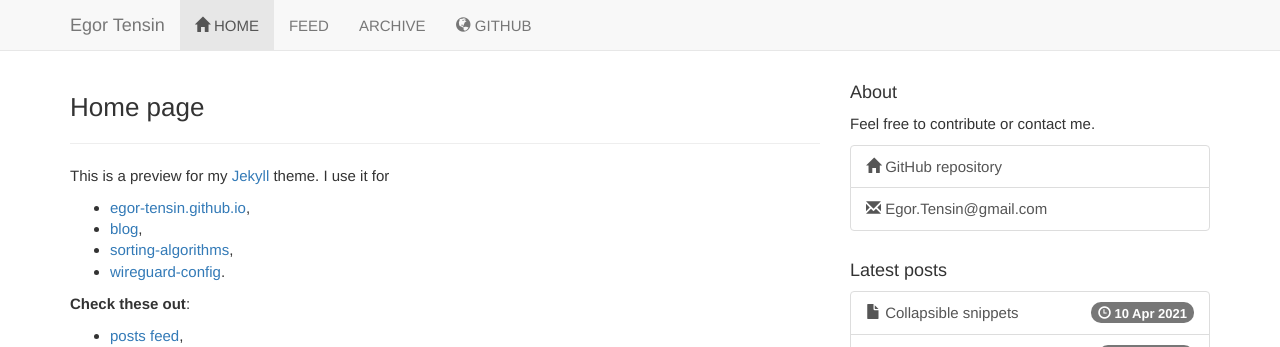
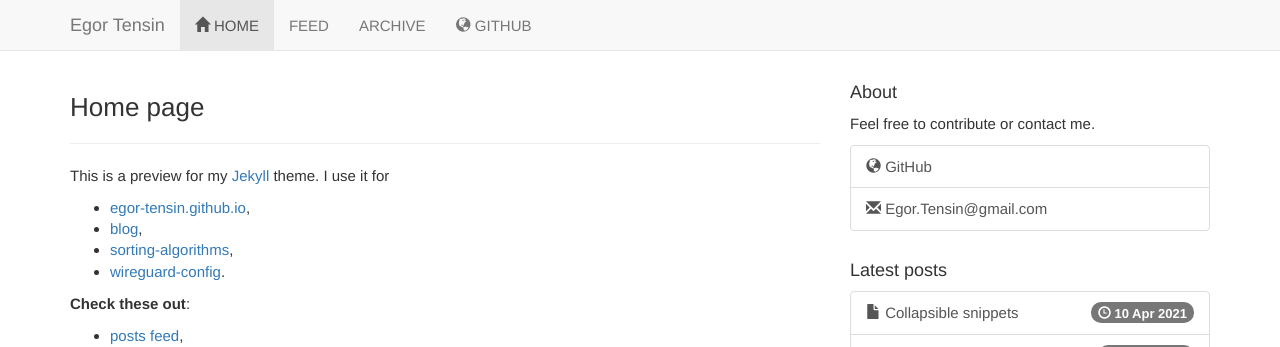
Before and after one commit to egor-tensin/jekyll-theme, a Jekyll site: the page built from index.md, in a window 1280 px wide. Shown: the top 347 px of the page. Built offline with Jekyll 4.4.1, drawn with Linux system fonts in a browser that asks for light colours; the repository's description, which GitHub fills in, is left out.

Commit message:
sidebar: use site.settings.navbar.github settings

```diff
--- a/_includes/common/sidebar.html
+++ b/_includes/common/sidebar.html
@@ -14,7 +14,10 @@
     <p>{{ project_desc }}</p>
     <div class="list-group wide-enough">
       {% if site.github %}
-      <a class="list-group-item" href="{{ site.github.repository_url }}"><span class="glyphicon glyphicon-home"></span>&nbsp;GitHub repository</a>
+        {% assign github_link = site.settings.navbar.github.link | default: 'GitHub' %}
+        {% assign github_icon = site.settings.navbar.github.icon | default: 'globe' %}
+        {% capture github_icon %}<span class="glyphicon glyphicon-{{ github_icon }}"></span>&nbsp;{% endcapture %}
+      <a class="list-group-item" href="{{ site.github.repository_url }}" target="_blank">{{ github_icon }}{{ github_link }}</a>
       {% endif %}
       {% assign author_email = site.settings.author.email | default: 'John.Doe@example.com' %}
       <a class="list-group-item" href="mailto:{{ author_email }}"><span class="glyphicon glyphicon-envelope"></span>&nbsp;{{ author_email }}</a>
```
